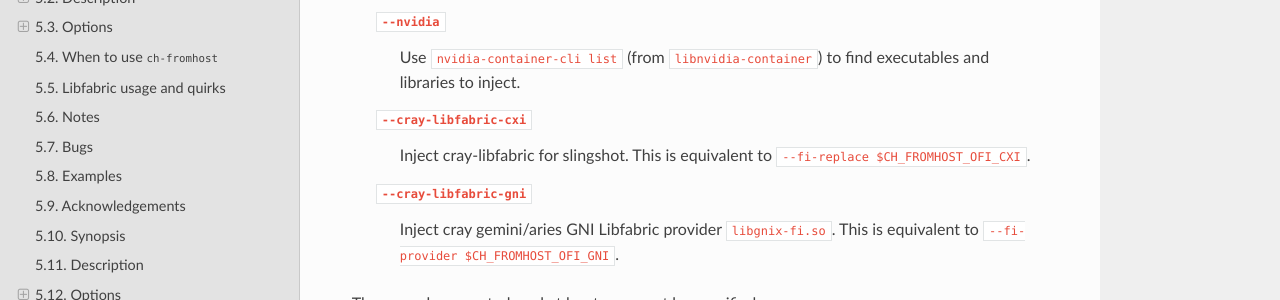
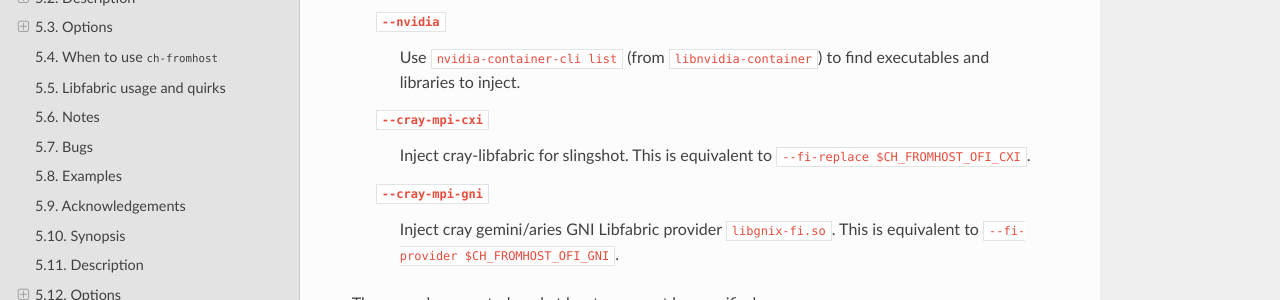
Before and after one commit to hpc/charliecloud, a Sphinx documentation site: the page built from doc/ch-fromhost.rst, in a window 1280 px wide and 900 px high, scrolled down 1906 px. Shown: the part 147-447 px from the top of the window. Built offline with Sphinx 7.4.7 and the Read the Docs theme 2.0.0, drawn with Linux system fonts in a browser that asks for light colours; the version number could not be read and is left out.

Commit message:
update args

```diff
--- a/doc/ch-fromhost.rst
+++ b/doc/ch-fromhost.rst
@@ -102,11 +102,11 @@ To specify which files to inject
     Use :code:`nvidia-container-cli list` (from :code:`libnvidia-container`)
     to find executables and libraries to inject.
 
-  :code:`--cray-libfabric-cxi`
+  :code:`--cray-mpi-cxi`
     Inject cray-libfabric for slingshot. This is equivalent to
     :code:`--fi-replace $CH_FROMHOST_OFI_CXI`.
 
-  :code:`--cray-libfabric-gni`
+  :code:`--cray-mpi-gni`
     Inject cray gemini/aries GNI Libfabric provider :code:`libgnix-fi.so`. This
     is equivalent to :code:`--fi-provider $CH_FROMHOST_OFI_GNI`.
 
```
Also changed, not shown: 1 other file.
